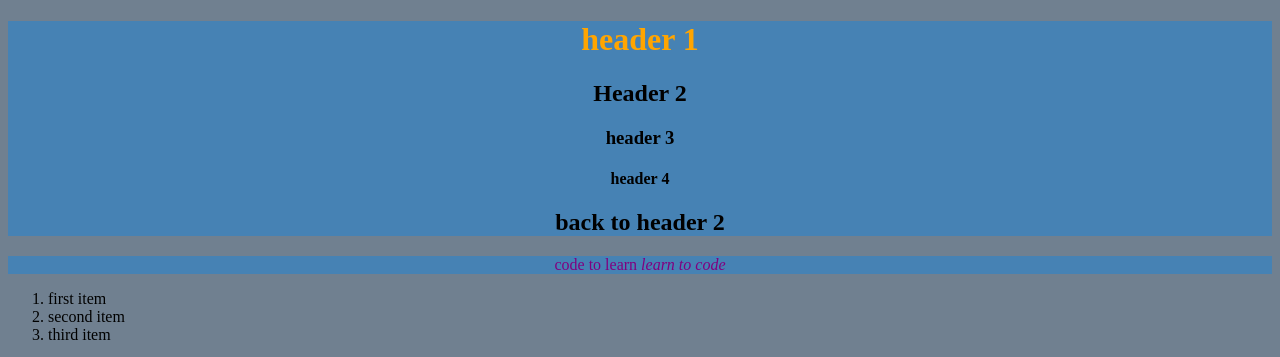
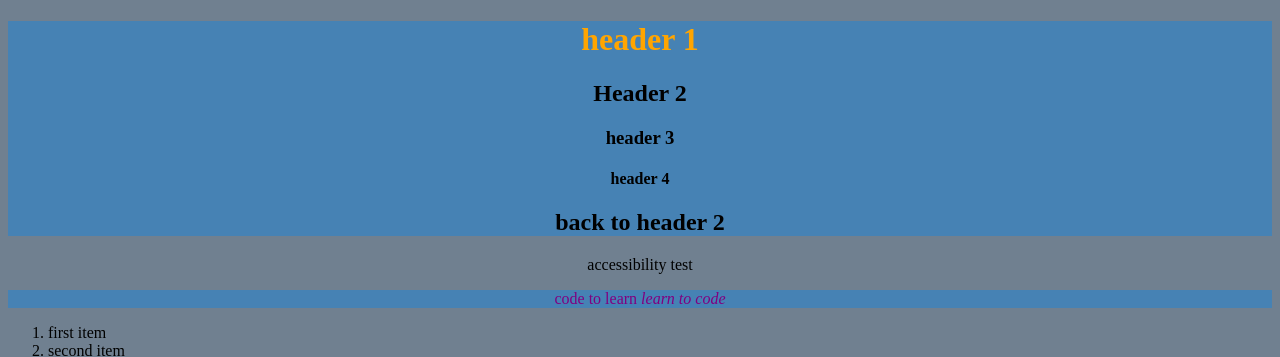
Before and after one commit to jacver/html-css-sandbox, a plain HTML site: page index.html in a window 1280 px wide. Shown: the top 357 px of the page. Drawn offline with Linux system fonts and the light colour scheme.

Commit message:
accessibility experimenting
added semantic html to test accessbility tools

```diff
--- a/index.html
+++ b/index.html
@@ -14,6 +14,8 @@
       <h4>header 4</h4>
       <h2>back to header 2</h2>
     </div>
+
+    <section>accessibility test</section>
     <div class="container" id="main-content">
       <p>
         code to learn
```
